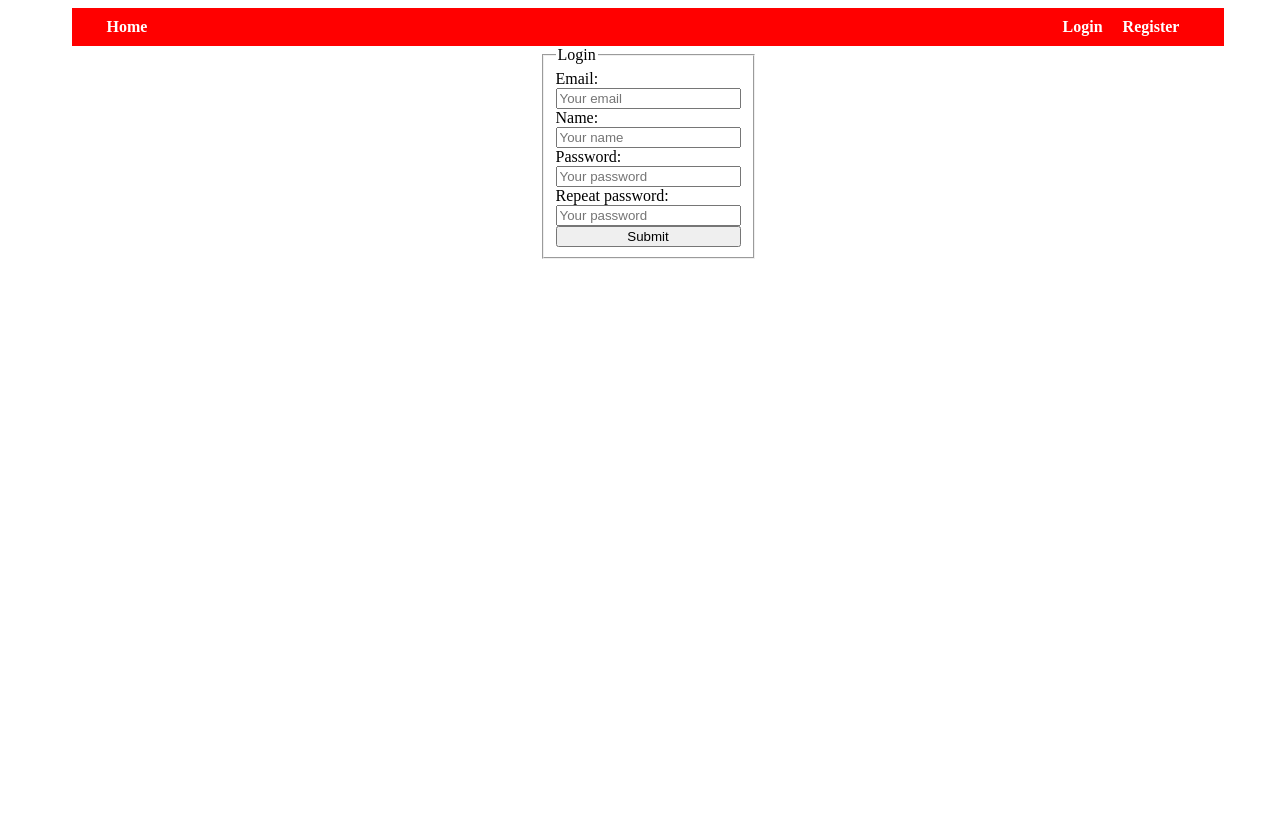
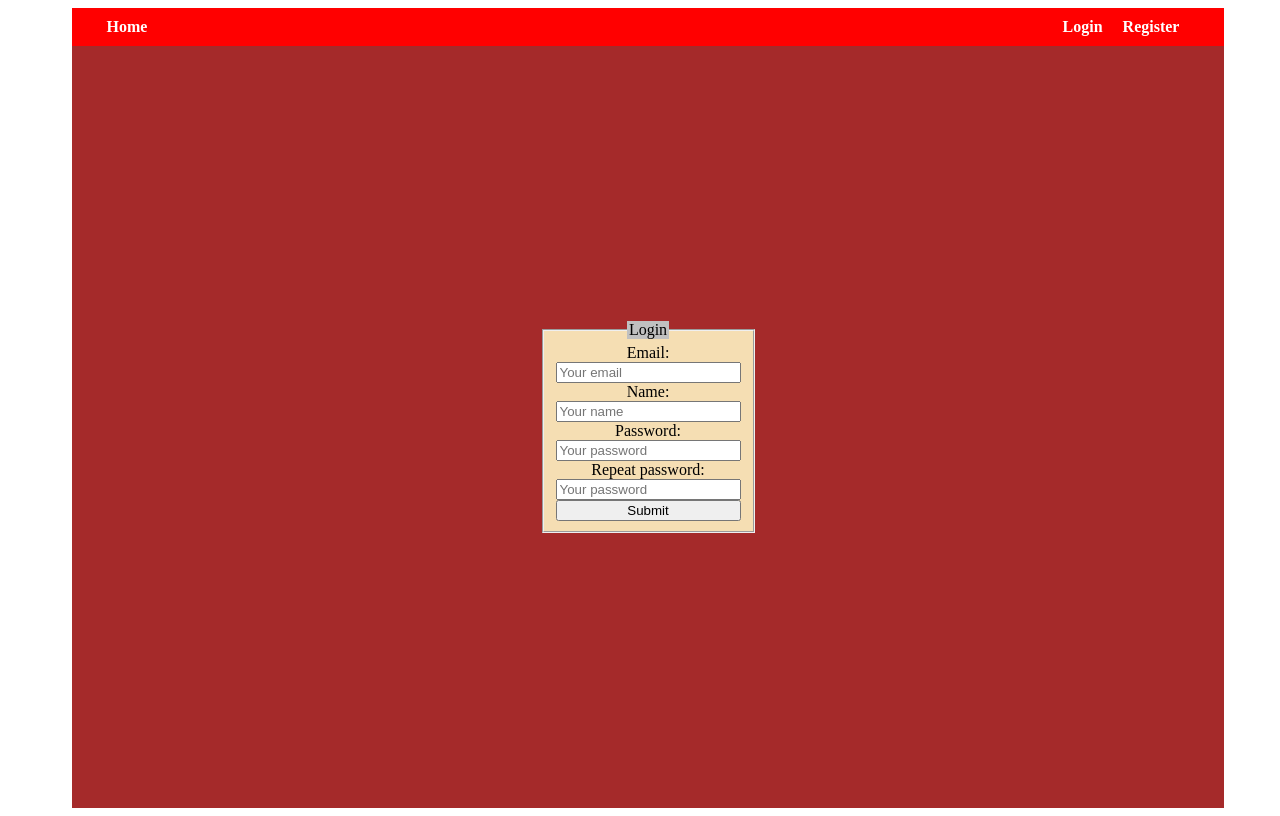
Before and after one commit to razvancraciun/Restomatic, a PHP site: page /register.php in a window 1280 px wide. Before the commit the page ends 259 px from the top, so only its background shows below. Run offline with PHP 8.4, Linux system fonts and the light colour scheme.

Commit message:
Added minor styling

```diff
--- a/include/User.php
+++ b/include/User.php
@@ -34,7 +34,7 @@ class User {
             $_SESSION['email'] = $email;
             $_SESSION['isAdmin'] = strcmp($user->role, 'admin') == 0 ? true : false;
             $_SESSION['name'] = $user->name;
-            header('Location: index.php');
+            header('Location: owner.php');
            return $user;
         }
         else return false;
@@ -56,7 +56,7 @@ class User {
             $_SESSION['email'] = $email;
             $_SESSION['name'] = $name;
 
-            header('Location: index.php');
+            header('Location: owner.php');
 
             return true;
         }
--- a/include/common/header.php
+++ b/include/common/header.php
@@ -4,7 +4,7 @@
 <?php
     if( isset($_SESSION['login']) && $_SESSION['login']) {
         echo '<div class="headerLogin"><span class="headerWelcomeText">
-        Welcome '.$_SESSION['name']
+        Welcome '.$_SESSION['name']."<a href='owner.php' class='ownerButton'>My restaurants</a>"
         .'</span><a href="logout.php" class="headerLogoutButton">
          Logout </a></div>';
     }
--- a/include/css/header.css
+++ b/include/css/header.css
@@ -1,5 +1,5 @@
 header {
-	width: 90%;
+	min-width: 90%;
 	display: flex;
 	background-color: rgb(255, 0, 0);
 	justify-content: space-between;
--- a/include/css/index.css
+++ b/include/css/index.css
@@ -1,16 +1,38 @@
 body {
 	width: 100%;
+	height: 100vh;
 	display: flex;
 	flex-direction: column;
 	align-items: center;
-	flex-wrap: wrap;
 }
 
 fieldset {
 	display: flex;
 	flex-direction: column;
+	background: wheat;
+}
+
+legend {
+	background-color: silver;
 }
 
 form {
 	align-self: center;
 }
+
+ul {
+	list-style-type: none;
+}
+
+.content {
+	flex: 2;
+	/*flex-basis: 1em; */
+	display: flex;
+	flex-direction: column;
+	justify-content: center;
+	text-align: center;
+	width: 90%;
+	height: 100%;
+
+	background-color: brown;
+}
--- a/login.php
+++ b/login.php
@@ -10,7 +10,7 @@
 
 <body>
 <?php require("include/common/header.php"); ?>
-
+<div class="content">
     <form action="processLogin.php" method="POST">
     <fieldset>
     <legend> Login </legend>
@@ -19,7 +19,7 @@
     <input type="submit">
     </fieldset>
     </form>
-
+</div>
 </body>
 
 </html>
--- a/register.php
+++ b/register.php
@@ -10,6 +10,7 @@
 <body>
 <?php require("include/common/header.php"); ?>
 
+<div class="content">
     <form action="processRegister.php" method="POST">
     <fieldset>
         <legend> Login </legend>
@@ -25,7 +26,7 @@
     </fieldset>
     </form>
 
-
+</div>
 </body>
 
 </html>
```
Also changed, not shown: index.php (+4 -3 lines), logout.php (+3 -19 lines), owner.php (+11 -5 lines). Lines whose indentation alone changed are shown as unchanged.
